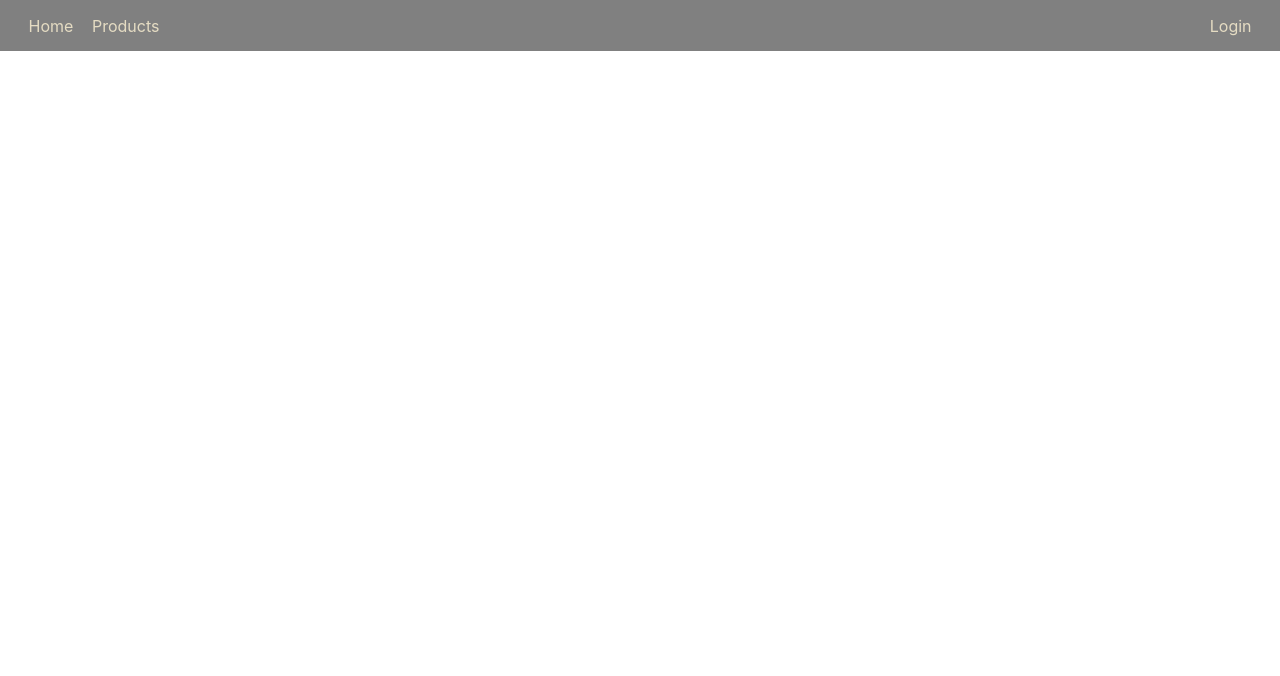
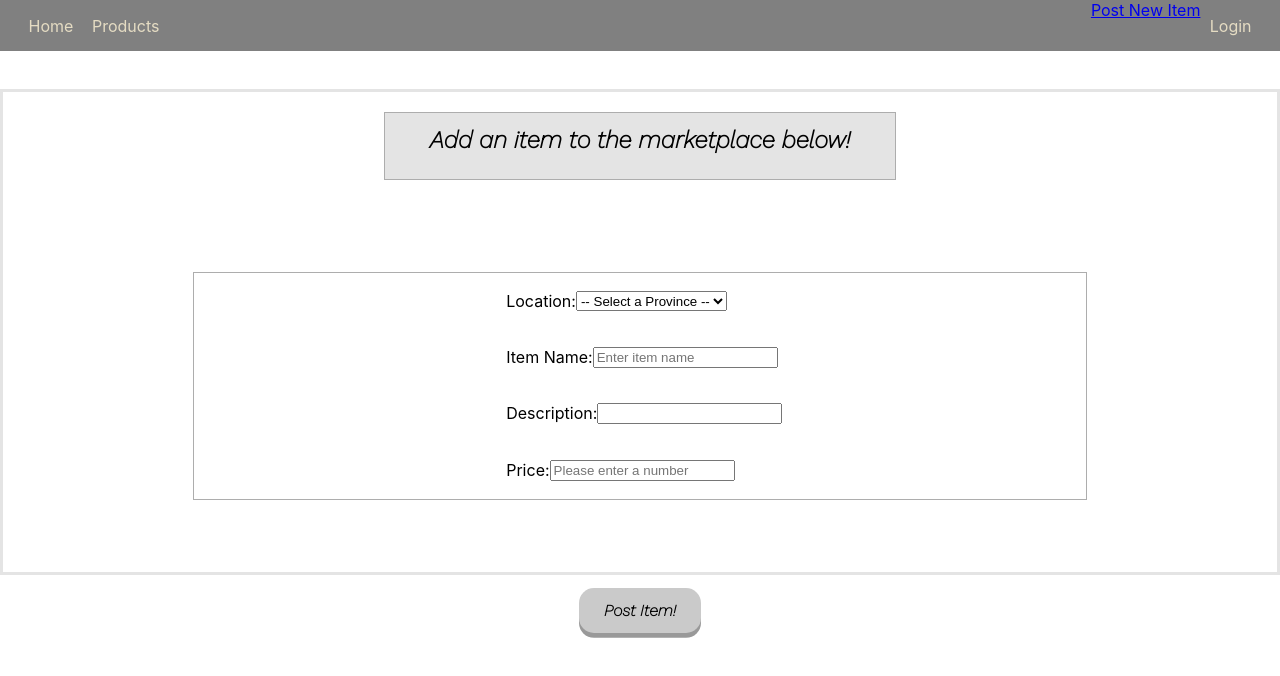
Before and after one commit to MingjunGeng/African-Marketplace-2-Group-front-end, a React (Create React App) app in the folder african-marketplace/: page /additem in a window 1280 px wide. Shown: the top 676 px of the page. Built offline with nearby package versions, Linux system fonts and the light colour scheme.

Commit message:
push for styling

```diff
--- a/african-marketplace/src/App.js
+++ b/african-marketplace/src/App.js
@@ -18,7 +18,7 @@ function App() {
       <Switch>
         <Route exact path="/" component={Home}/>
         <Route path="/login" component={Login} />
-        <Route path="/postitem" component={AddItem}/>
+        <Route path="/additem" component={AddItem}/>
         <Route path='/products'component={Products}/>
       </Switch>
     </Router>
--- a/african-marketplace/src/CSS/AddItem.css
+++ b/african-marketplace/src/CSS/AddItem.css
@@ -1,8 +1,8 @@
 .form-inputs{
-    border: 3px solid purple;
+    border: 3px solid #e4e4e4;
     margin-top: 3%;
     display: flex;
-    height: 70vh;
+    height: 60vh;
     flex-wrap: wrap;
     justify-content: center;
 }
@@ -19,20 +19,53 @@
 }
 
 .inputs {
-    border: 1px solid red;
+    border: 1px solid rgb(173, 173, 173);
     width: 70%;
+    height: fit-content;
 }
 
 .label {
     /* border: 1px solid blue; */
-    width: 100%;
     display: flex;
     padding: 2%;
+    padding-left: 35%;
     justify-content: left;
-    align-items: center;
 }
 
-.item-description {
-    width: 20%;
-    height: 10vh;
+.form-submit {
+    /* border: 1px solid red; */
+    height: 20vh;
+    margin-top: 1%;
+    text-align: center;
 }
+
+#add-button {
+    display: inline-block;
+    padding: 1% 2%;
+    font-size: 1rem;
+    cursor: pointer;
+    text-align: center;
+    text-decoration: none;
+    outline: none;
+    color: rgb(0, 0, 0);
+    background-color: #cacaca;
+    border: none;
+    border-radius: 15px;
+    box-shadow: 0 .3rem #999;
+    font-family: 'Work Sans', sans-serif;
+    font-weight: bold;
+}
+
+#add-button:hover {
+    background-color: rgb(173, 173, 173);
+}
+
+#add-button:active {
+    background-color: rgb(173, 173, 173);
+    box-shadow: 0 5px #666;
+    transform: translateY(4px);
+}
+
+.errors {
+    color: red;
+}
--- a/african-marketplace/src/components/AddItem.js
+++ b/african-marketplace/src/components/AddItem.js
@@ -17,8 +17,6 @@ const initialFormErrors = {
     location: '',
     price: '',
 }
-
-const initialItem = []
 
 const initialDisabled = true
 
--- a/african-marketplace/src/components/Header.js
+++ b/african-marketplace/src/components/Header.js
@@ -11,6 +11,7 @@ const Header = () => {
                 <Link className="link" to='/products'>Products</Link>
             </div>
             <div className="right-links">
+                <Link className="AddItem" to='/additem'>Post New Item</Link>
                 <Link className="link" to='/login'>Login</Link>
             </div>
         </nav>
```
